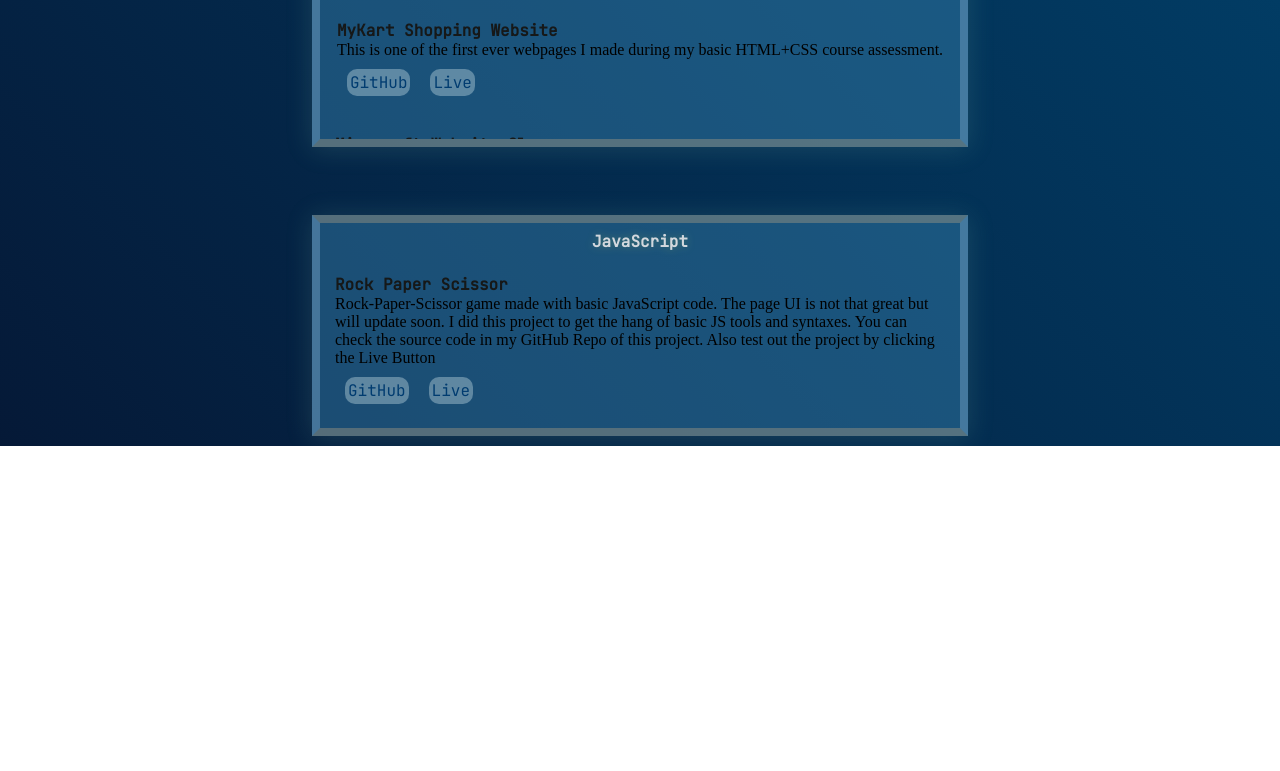
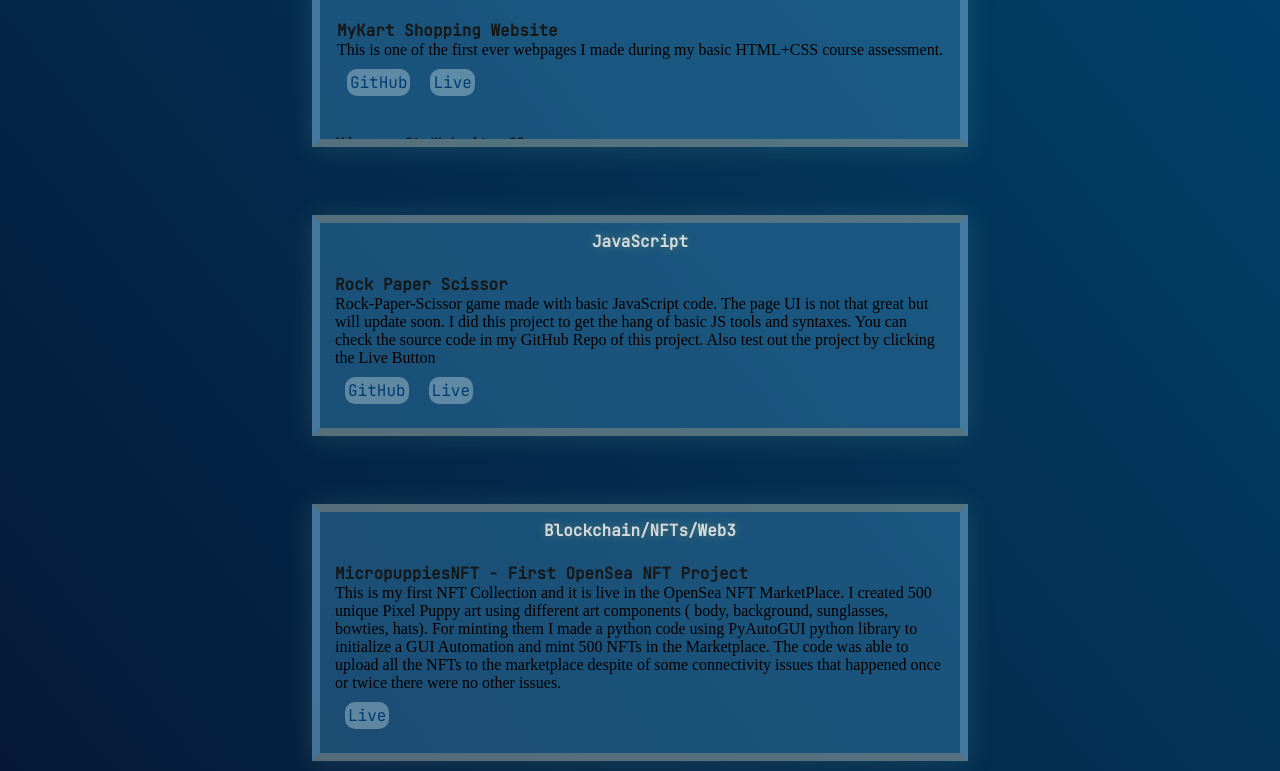
Before and after one commit to gauthking/portfolio, a plain HTML site: page projects.html in a window 1280 px wide. Shown: the part 923-1694 px from the top of the page. Before the commit the page ends 1369 px from the top, so only its background shows below. Drawn offline with Linux system fonts and the light colour scheme.

Commit message:
projects - added blockchain

```diff
--- a/projects.css
+++ b/projects.css
@@ -159,20 +159,26 @@ a:hover {
   margin: 4px;
 }
 .pypr,
-.webdev, .JScript {
+.webdev,
+.JScript,
+.block {
   display: flex;
   flex-direction: column;
   margin: 9px 10px;
   padding: 5px;
 }
 
-.pypr:hover, .webdev:hover, .JScript:hover {
+.pypr:hover,
+.webdev:hover,
+.JScript:hover,
+.block:hover {
   box-shadow: 0px -4px 10px 0px rgba(0, 0, 0, 0.473);
 }
 
-
 .pypr > h4,
-.webdev > h4, .JScript > h4 {
+.webdev > h4,
+.JScript > h4,
+.block > h4 {
   color: rgb(22, 24, 24);
   font-family: "JetBrains Mono", monospace;
 }
--- a/projects.html
+++ b/projects.html
@@ -4,7 +4,7 @@
     <meta charset="UTF-8">
     <meta http-equiv="X-UA-Compatible" content="IE=edge">
     <meta name="viewport" content="width=device-width, initial-scale=1.0">
-    <title>Gautham Krishhna</title>
+    <title>Gautham Krishna</title>
     <link rel="preconnect" href="https://fonts.googleapis.com">
     <link rel="shortcut icon" href="favicon.ico" type="image/x-icon">
     <link rel="preconnect" href="https://fonts.gstatic.com" crossorigin>
@@ -120,6 +120,16 @@
                         </div>
                     </div>
                 </div>
+                <div class="items">
+                    <h4>Blockchain/NFTs/Web3</h4>
+                    <div class="block">
+                        <h4>MicropuppiesNFT - First OpenSea NFT Project</h4>
+                        <div>This is my first NFT Collection and it is live in the OpenSea NFT MarketPlace. I created 500 unique Pixel Puppy art using different art components ( body, background, sunglasses, bowties, hats). For minting them I made a python code using PyAutoGUI python library to initialize a GUI Automation and mint 500 NFTs in the Marketplace. The code was able to upload all the NFTs to the marketplace despite of some connectivity issues that happened once or twice there were no other issues.</div>
+                        <div class="links">
+                            <a href="https://opensea.io/collection/micropuppiesnft" target="/blank">Live</a>
+                        </div>
+                    </div>
+                </div>
             </div>
 
 
```
Also changed, not shown: index.html (+1 -1 lines).
